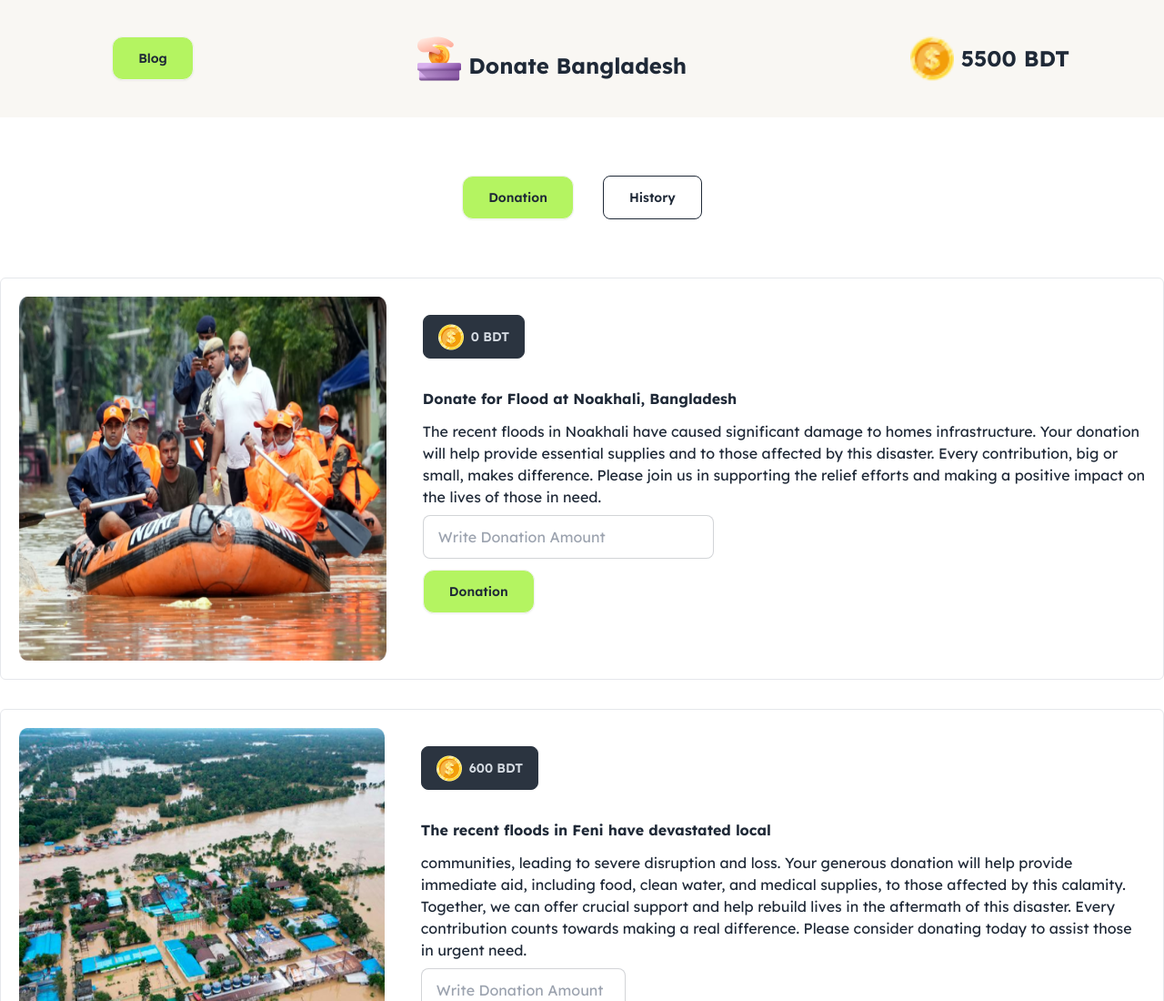
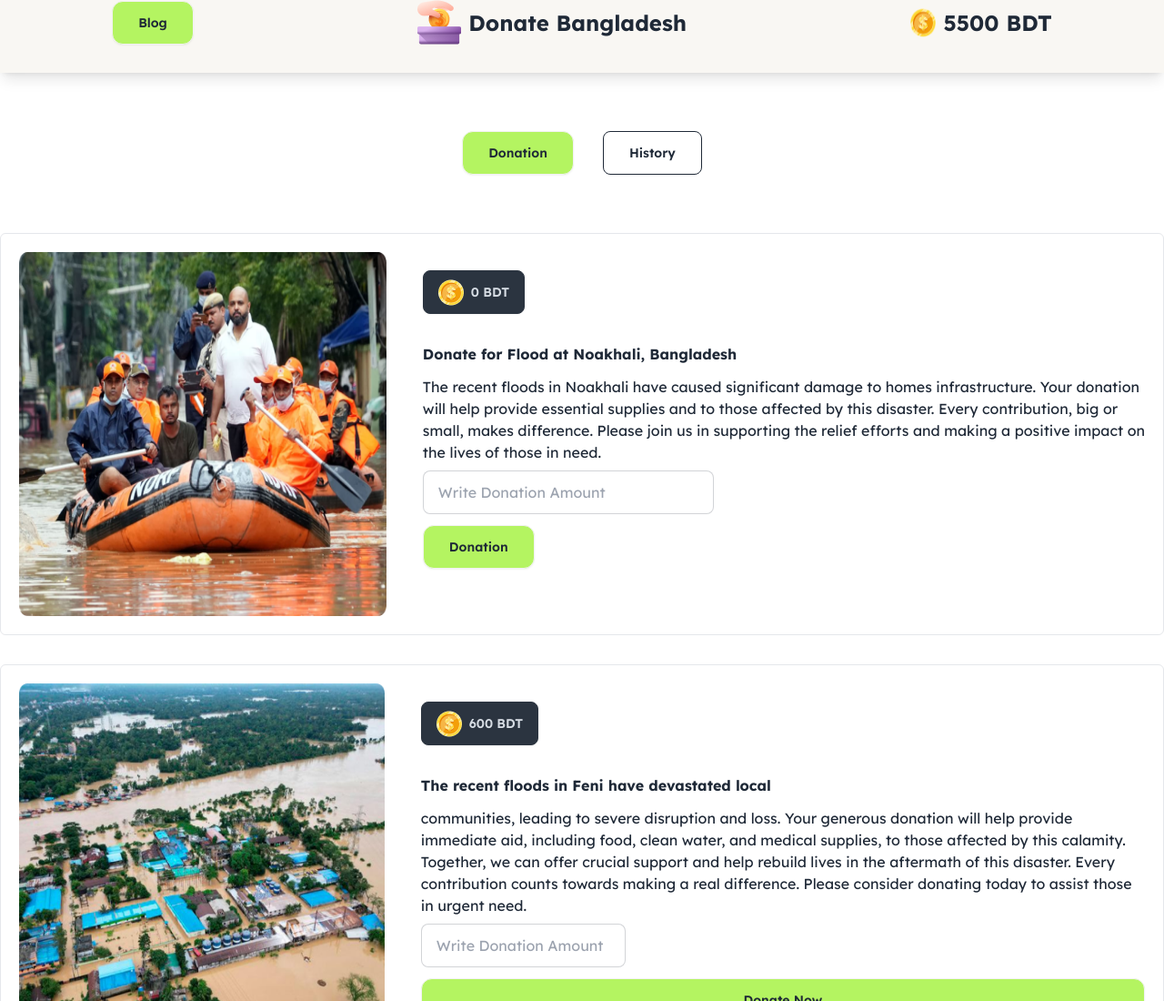
Before and after one commit to artikamontaha/Batch-10-Assaingment-5, a plain HTML site: page index.html in a window 1280 px wide. Shown: the top 1100 px of the page at 91% size. Drawn offline with nearby package versions, Linux system fonts and the light colour scheme.

Commit message:
making the navbar section and makinf file the js

```diff
--- a/index.html
+++ b/index.html
@@ -18,21 +18,21 @@
 <body class=" ">
     <header>
         <!-- Navbar section start -->
-         <div class="py-10 bg-[#F9F7F3]">
+        <div class="bg-[#F9F7F3]  shadow-lg z-50 h-20">
             <div class="md:container mx-auto">
-                <nav class="flex justify-around">
+                <nav class="flex justify-around items-center h-full">
                     <div class="">
                         <button class="btn bg-[#B4F461] py-3 px-7 rounded-xl">Blog</button>
 
                     </div>
-                    <div class="flex font-semibold">
+                    <div class="flex font-semibold items-center">
                         <img src="./assets/logo.png" alt="">
-                        <h1 class="mt-4 ml-2 font-bold text-2xl">Donate Bangladesh</h1>
+                        <h1 class="ml-2 font-bold text-2xl hidden md:flex">Donate Bangladesh</h1>
                     </div>
                     <div class="flex">
                         <img src="./assets/coin.png" alt="">
-                        <h1 class="mt-2 ml-2 font-bold text-2xl">5500</h1>
-                        <h1 class="mt-2 ml-2 font-bold text-2xl">BDT</h1>
+                        <h1 class="ml-2 font-bold text-2xl">5500</h1>
+                        <h1 class="ml-2 font-bold text-2xl">BDT</h1>
                     </div>
                 </nav>
 
@@ -41,7 +41,7 @@
          </div>
     <!-- Navbar section end -->
 
-    <div class="flex justify-center p-16 gap-8">
+    <div class="flex justify-center p-16 gap-8 sticky top-0">
         <button class="btn bg-[#B4F461] py-3 px-7 rounded-xl">Donation</button>
         <button class="btn btn-outline py-3 px-7">History</button>
 
```
Also changed, not shown: js/blog.js (added).
